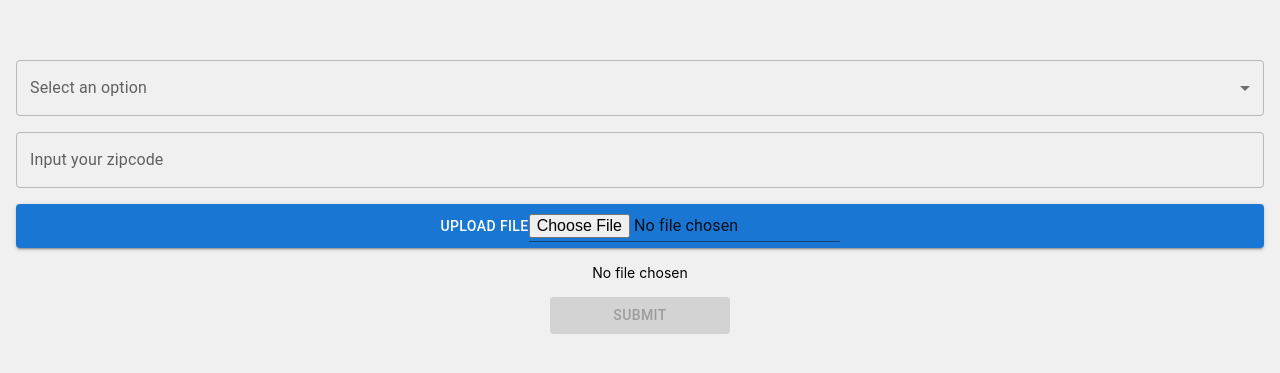
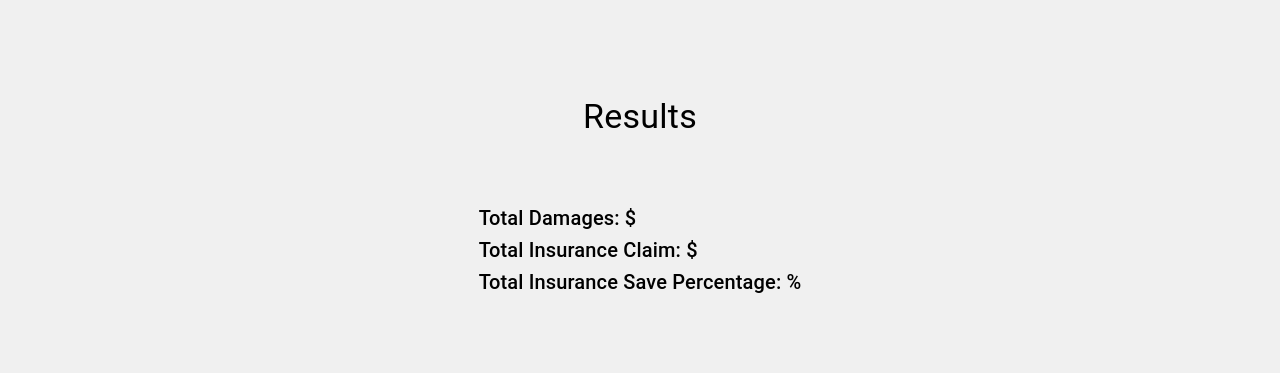
Before and after one commit to sohvasa/hurricane, a React (Create React App) app: page /results in a window 1280 px wide. Shown: the part 219-592 px from the top of the page. Built offline with nearby package versions, Linux system fonts and the light colour scheme.

Commit message:
second edits

```diff
--- a/package.json
+++ b/package.json
@@ -11,6 +11,7 @@
     "@testing-library/user-event": "^13.5.0",
     "react": "^18.3.1",
     "react-dom": "^18.3.1",
+    "react-router-dom": "^6.27.0",
     "react-scripts": "5.0.1",
     "web-vitals": "^2.1.4"
   },
--- a/src/App.js
+++ b/src/App.js
@@ -1,11 +1,14 @@
 import React, { useState } from 'react';
 import { Box, Button, Select, MenuItem, InputLabel, FormControl, Input, TextField } from '@mui/material';
+import { BrowserRouter as Router, Routes, Route, useNavigate } from 'react-router-dom';
+import Results from './Results'; // Import Results component
 
 
 const MobileResponsiveApp = () => {
   const [selectedItem, setSelectedItem] = useState('');
   const [fileName, setFileName] = useState(null);
-  const [zipCode, setZipCode] = useState('');
+  const [zipCode, setZipCode] = useState(''); // zipcode
+  const navigate = useNavigate(); // Hook to navigate between screens
 
   const handleSelectChange = (event) => {
     setSelectedItem(event.target.value);
@@ -19,9 +22,19 @@ const MobileResponsiveApp = () => {
     setZipCode(event.target.value); // Update zip code state
   };
 
-  const handleSubmit = () => {
+  const handleSubmit = () => { // CHANGED
     // Handle form submission logic
-    console.log("Submitted: ", { selectedItem, fileName, zipCode });
+    const apiData = {
+      damages: [
+        { name: 'Roof Damage', cost: 5000, damageScore: 7, insuranceClaim: 3000, likelihood: 'High' },
+        { name: 'Water Damage', cost: 2000, damageScore: 5, insuranceClaim: 1500, likelihood: 'Medium' },
+      ],
+      totalDamage: 7000,
+      totalInsuranceClaim: 4500,
+      totalInsuranceSavePercentage: 64,
+    };
+    navigate('/results', { state: apiData });
+    // console.log("Submitted: ", { selectedItem, fileName, zipCode });
   };
 
   return (
@@ -87,4 +100,15 @@ const MobileResponsiveApp = () => {
   );
 };
 
-export default MobileResponsiveApp;
+const App = () => {
+  return (
+    <Router>
+      <Routes>
+        <Route path="/" element={<MobileResponsiveApp />} />
+        <Route path="/results" element={<Results />} />
+      </Routes>
+    </Router>
+  );
+};
+
+export default App;
--- /dev/null
+++ b/src/Results.js
@@ -0,0 +1,44 @@
+import React from 'react';
+import { Box, Typography } from '@mui/material';
+import { useLocation } from 'react-router-dom';
+
+const Results = () => {
+  const location = useLocation();
+  const { damages, totalDamage, totalInsuranceClaim, totalInsuranceSavePercentage } = location.state || {}; // Extract data from state
+
+  return (
+    <Box
+      sx={{
+        display: 'flex',
+        flexDirection: 'column',
+        justifyContent: 'center',
+        alignItems: 'center',
+        padding: '16px',
+        height: '100vh',
+        backgroundColor: '#f0f0f0',
+      }}
+    >
+      <Typography variant="h4" sx={{ mb: 4 }}>
+        Results
+      </Typography>
+
+      {/* List the damages and details */}
+      {damages && damages.map((damage, index) => (
+        <Box key={index} sx={{ mb: 2, width: '100%' }}>
+          <Typography>
+            {damage.name}: ${damage.cost} | Damage Score: {damage.damageScore} | Insurance Claim: ${damage.insuranceClaim} | Likelihood: {damage.likelihood}
+          </Typography>
+        </Box>
+      ))}
+
+      {/* Total summary at the bottom */}
+      <Box sx={{ mt: 4 }}>
+        <Typography variant="h6">Total Damages: ${totalDamage}</Typography>
+        <Typography variant="h6">Total Insurance Claim: ${totalInsuranceClaim}</Typography>
+        <Typography variant="h6">Total Insurance Save Percentage: {totalInsuranceSavePercentage}%</Typography>
+      </Box>
+    </Box>
+  );
+};
+
+export default Results;
```
Also changed, not shown: 1 other file (tests, documents, lock files or other folders).
